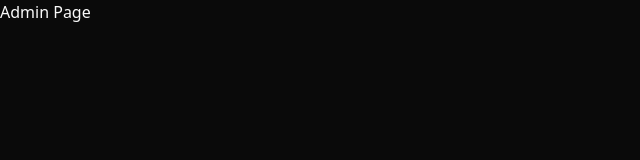
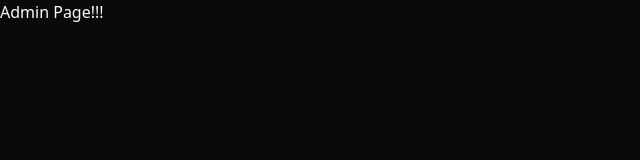
Before and after one commit to DNikulshin/portfolio-next, a Next.js app: page /admin in a window 1280 px wide. Shown: the top 160 px of the page, without its empty margins (0-640 px from the left). Built offline with nearby package versions, Linux system fonts and the light colour scheme.

Commit message:
edit admin page

```diff
--- a/src/app/admin/page.tsx
+++ b/src/app/admin/page.tsx
@@ -3,7 +3,7 @@ import React from 'react'
 export default function Admin() {
     return (
         <div>
-            Admin Page
+            Admin Page!!!
         </div>
     )
 }
```
